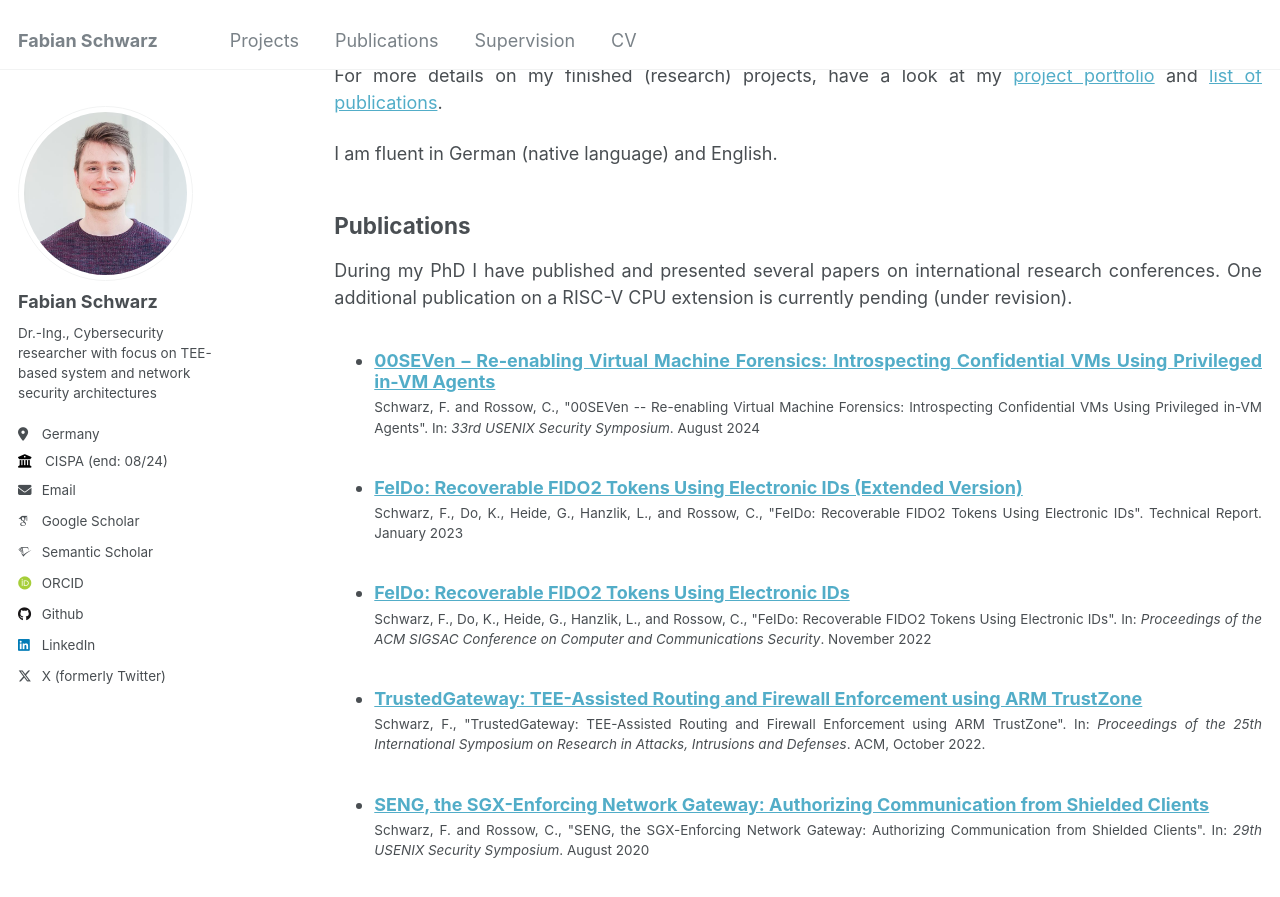
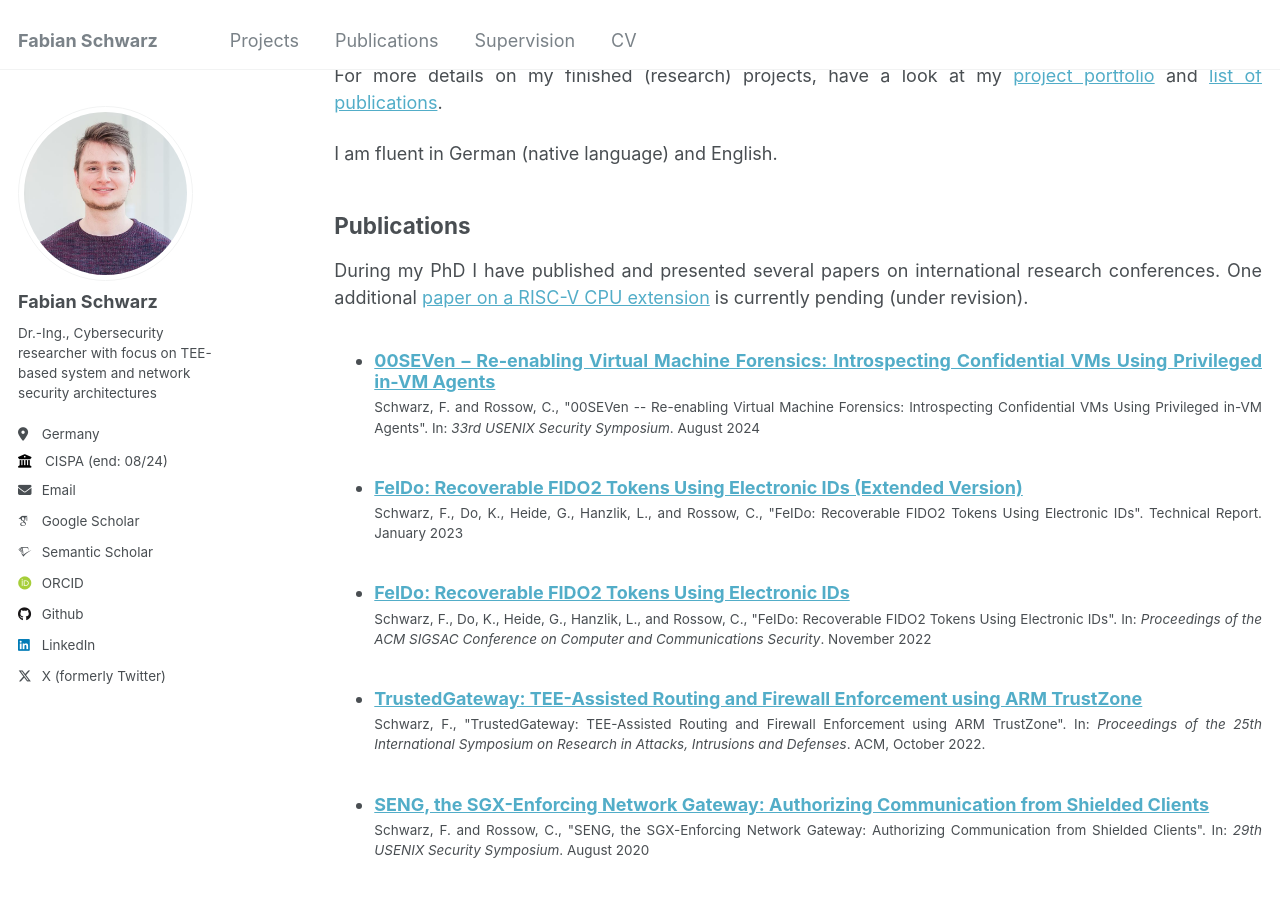
Before and after one commit to fa-schwarz/fa-schwarz.github.io, a Jekyll site: the page built from _pages/cv.md, in a window 1280 px wide and 900 px high, scrolled down 3166 px. Shown: the top 897 px of the window. Built offline with Jekyll 4.4.1, drawn with Linux system fonts in a browser that asks for light colours; some web fonts are replaced.

```diff
--- a/_pages/cv.md
+++ b/_pages/cv.md
@@ -98,7 +98,7 @@ I am fluent in German (native language) and English.
 ## Publications
 
 During my PhD I have published and presented several papers on international research conferences.
-One additional publication on a RISC-V CPU extension is currently pending (under revision).
+One additional [paper on a RISC-V CPU extension](https://fa-schwarz.github.io/publication/keyvisor) is currently pending (under revision).
 
   <ul>{% for post in site.publications reversed %}
     {% if post.category != 'unpublished' and post.category != 'bachelor' and post.category != 'master' %}
```
Also changed, not shown: _publications/2024-10-03-keyvisor-preprint.md (added, +23 -0 lines), _publications/2024-12-31-riscv.md (deleted, +0 -19 lines).
